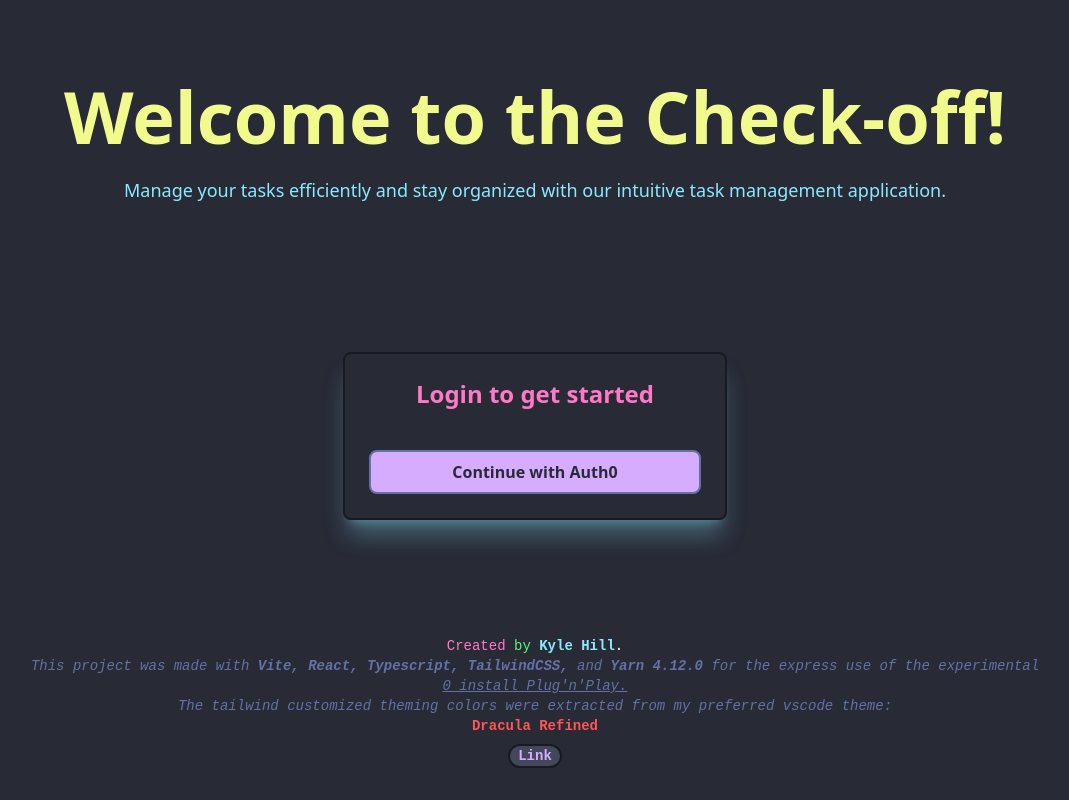
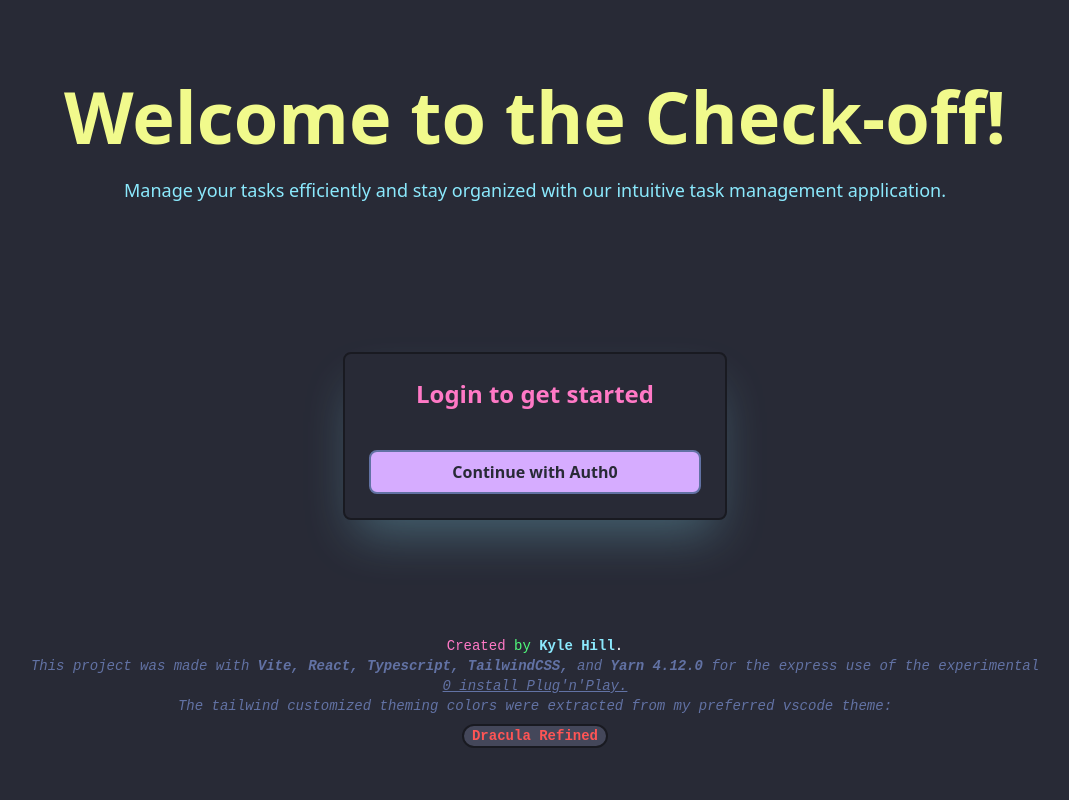
Before and after one commit to Slim-Beatnik/frontend_module01_assignment01_task-manager-app, a React (Vite) app: page / in a window 1280 px wide. Shown: the whole page, without its empty margins (105-1174 px from the left). Built offline with nearby package versions, Linux system fonts and the light colour scheme; no server answers.

Commit message:
Implement shadow-pulse animation in Landing.tsx

```diff
--- a/src/pages/Landing.tsx
+++ b/src/pages/Landing.tsx
@@ -1,9 +1,17 @@
+import { useEffect } from 'react';
 import { useAuth0 } from '@auth0/auth0-react';
 import { NavLink } from 'react-router';
 import MainLayout from '../layout/MainLayout';
 
 export default function Landing() {
   const { loginWithRedirect, isLoading, isAuthenticated } = useAuth0();
+
+  // useEffect(() => {
+  //   if (isAuthenticated) {
+  //     loginWithRedirect({ appState: { returnTo: '/dashboard' } });
+  //   }
+  // }, [isAuthenticated, loginWithRedirect]);
+
   return (
     <MainLayout>
       <div className="align-center container mx-auto justify-center px-4 pt-20 sm:min-w-100 md:min-w-80">
@@ -17,7 +25,7 @@ export default function Landing() {
           </p>
         </div>
         <div className="flex h-100 grow justify-center">
-          <div className="border-dracula-bg-darker shadow-dracula-cyan animate-shadow-pulse my-auto flex w-full max-w-sm flex-col rounded-lg border-2 bg-transparent p-6 shadow-xl/30">
+          <div className="border-dracula-bg-darker shadow-pulse bg-dracula-bg shadow-dracula-cyan z-2 my-auto flex w-full max-w-sm flex-col rounded-lg border-2 p-6 shadow-2xl/30 hover:[--shadow-pulse-color:var(--color-dracula-pink)]">
             <h2 className="text-dracula-pink mb-6 text-center text-2xl font-bold">
               Login to get started
             </h2>
@@ -38,7 +46,7 @@ export default function Landing() {
             <strong className="text-dracula-cyan">Kyle Hill</strong>.
             <br />
             <em className="text-dracula-comment">
-              This project was made with{' '}
+              This project was made with
               <strong>
                 {' '}
                 Vite, React, Typescript, TailwindCSS,
@@ -52,17 +60,14 @@ export default function Landing() {
               The tailwind customized theming colors were extracted from my
               preferred vscode theme:
             </em>
-            <strong className="text-dracula-red">
-              <br />
-              Dracula Refined
-            </strong>
             <br />
             <NavLink
               to="https://marketplace.visualstudio.com/items?itemName=mathcale.theme-dracula-refined"
               title='All instructions can be found at INSTALL, but you could just open the Extensions tab on VS Code and search for "Dracula Refined" (without quotes).'
               className="bg-dracula-selection hover:bg-dracula-comment-/[80] hover:text-dracula-purple border-dracula-bg-darker text-dracula-purple-shift py-auto mt-2 inline-block rounded-full border-2 px-2 font-semibold hover:underline"
             >
-              Link
+              <strong className="text-dracula-red">Dracula Refined</strong>
+              <br />
             </NavLink>
           </p>
         </div>
```
